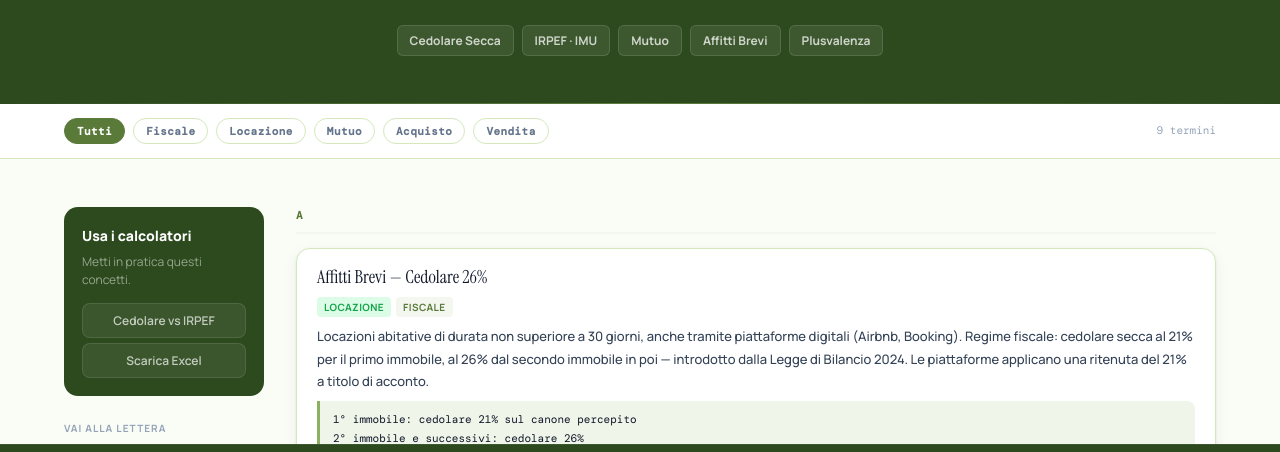
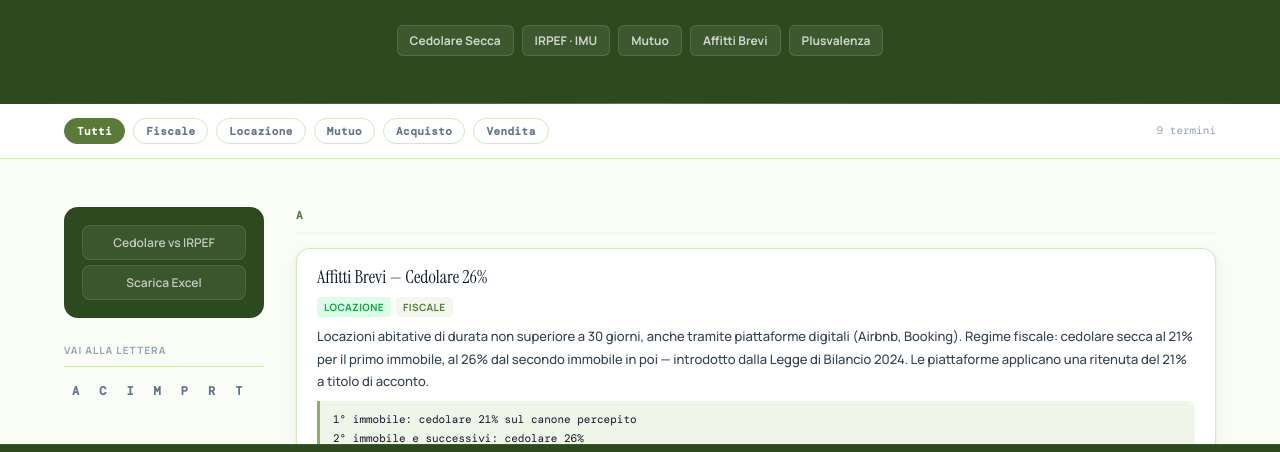
Before and after one commit to mmandai/it-glossario, a plain HTML site: page index.html in a window 1280 px wide. Shown: the part 287-739 px from the top of the page. Drawn offline with nearby package versions, Linux system fonts and the light colour scheme.

Commit message:
Update index.html

```diff
--- a/index.html
+++ b/index.html
@@ -172,8 +172,6 @@ footer{background:var(--olive);color:rgba(255,255,255,.5);padding:40px 0;text-al
 <aside class="sidebar">
   <div class="sidebar-section">
     <div class="calcs-cta">
-      <h3>Usa i calcolatori</h3>
-      <p>Metti in pratica questi concetti.</p>
       <div class="cta-links">
         <a href="https://mmandai.github.io/it-cedolare-secca-vs-irpef/" class="cta-link">Cedolare vs IRPEF</a>
         <a href="https://imemyselfai.gumroad.com/l/itcedolareseccavsirpef" class="cta-link">Scarica Excel</a>
```
